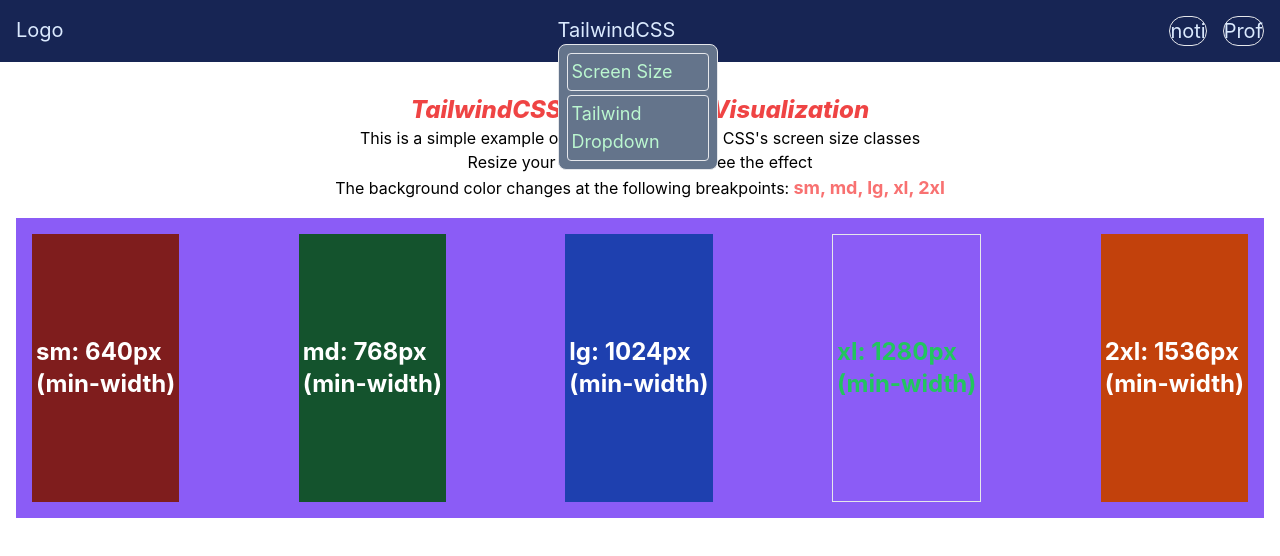
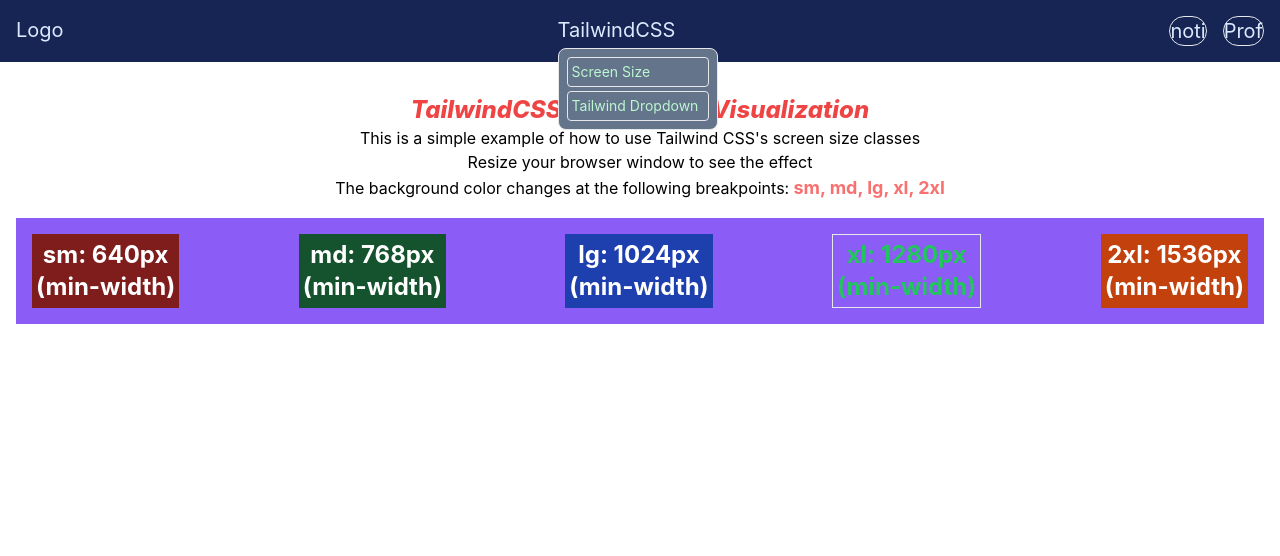
Before and after one commit to Nahid1911/tailwindCssReactJs, a React (Create React App) app: page / in a window 1280 px wide. Both pictures are taken after a click on the button "TailwindCSS". Shown: the top 556 px of the page. Built offline with nearby package versions, Linux system fonts and the light colour scheme; the HTML template or start-up script is replaced by a standard one.

Commit message:
Adjust the styling of navBar and ScreenSize

```diff
--- a/src/components/navBar.js
+++ b/src/components/navBar.js
@@ -3,7 +3,7 @@
 export default function NavBar() {
   return (
     <>
-    <div className="flex flex-row justify-between p-4 text-blue-100 text-xl bg-blue-950">
+    <div className="flex flex-row w-full justify-between p-4 text-blue-100 text-xl bg-blue-950">
       <div>Logo</div>
       <Menu as="div" className="relative">
         <div>
@@ -14,7 +14,7 @@
           </Menu.Button>
         </div>
         <div>
-          <Menu.Items className="absolute w-40 left-0 bg-slate-500 rounded-lg text-green-200 text-left text-lg p-2 border">
+          <Menu.Items className="absolute w-40 left-0 bg-slate-500 rounded-lg text-green-200 text-left text-sm mt-1 p-2 border">
             <Menu.Item className="block border rounded p-1"><Link to="/">Screen Size</Link></Menu.Item>
             <Menu.Item className="block border rounded p-1 mt-1"><Link to="/dropdown">Tailwind Dropdown</Link></Menu.Item>
           </Menu.Items>
--- a/src/components/screenSize.js
+++ b/src/components/screenSize.js
@@ -1,11 +1,11 @@
 function ScreenSize () {
   return (
-    <div>
+    <div className="text-center w-full">
     <h1 className='italic mt-8 text-red-500 font-extrabold text-2xl text-center'>TailwindCSS Screen Size Visualization</h1>
     <p className="text-center">This is a simple example of how to use Tailwind CSS's screen size classes</p>
     <p className="text-center">Resize your browser window to see the effect</p>
     <p className="text-center">The background color changes at the following breakpoints:<span className="font-bold text-lg text-red-400"> sm, md, lg, xl, 2xl</span></p>
-    <div className=" flex m-4 h-[300px] font-bold justify-between text-white bg-yellow-600 sm:bg-red-900 md:bg-green-900 lg:bg-blue-800 xl:bg-violet-500 2xl:bg-orange-700">
+    <div className=" flex flex-row m-4 h-auto font-bold justify-between text-white bg-yellow-600 sm:bg-red-900 md:bg-green-900 lg:bg-blue-800 xl:bg-violet-500 2xl:bg-orange-700">
       <div className="flex w-auto h-auto p-1 m-4 items-center text-2xl bg-red-900 sm:max-md:text-green-500 sm:max-md:border">sm: 640px <br/> (min-width)</div>
       <div className="flex w-auto h-auto p-1 m-4 items-center text-2xl bg-green-900 md:max-lg:text-green-500 md:max-lg:border">md: 768px <br/> (min-width)</div>
       <div className="flex w-auto h-auto p-1 m-4 items-center text-2xl bg-blue-800 lg:max-xl:text-green-500 lg:max-xl:border">lg: 1024px <br/> (min-width)</div>
```
